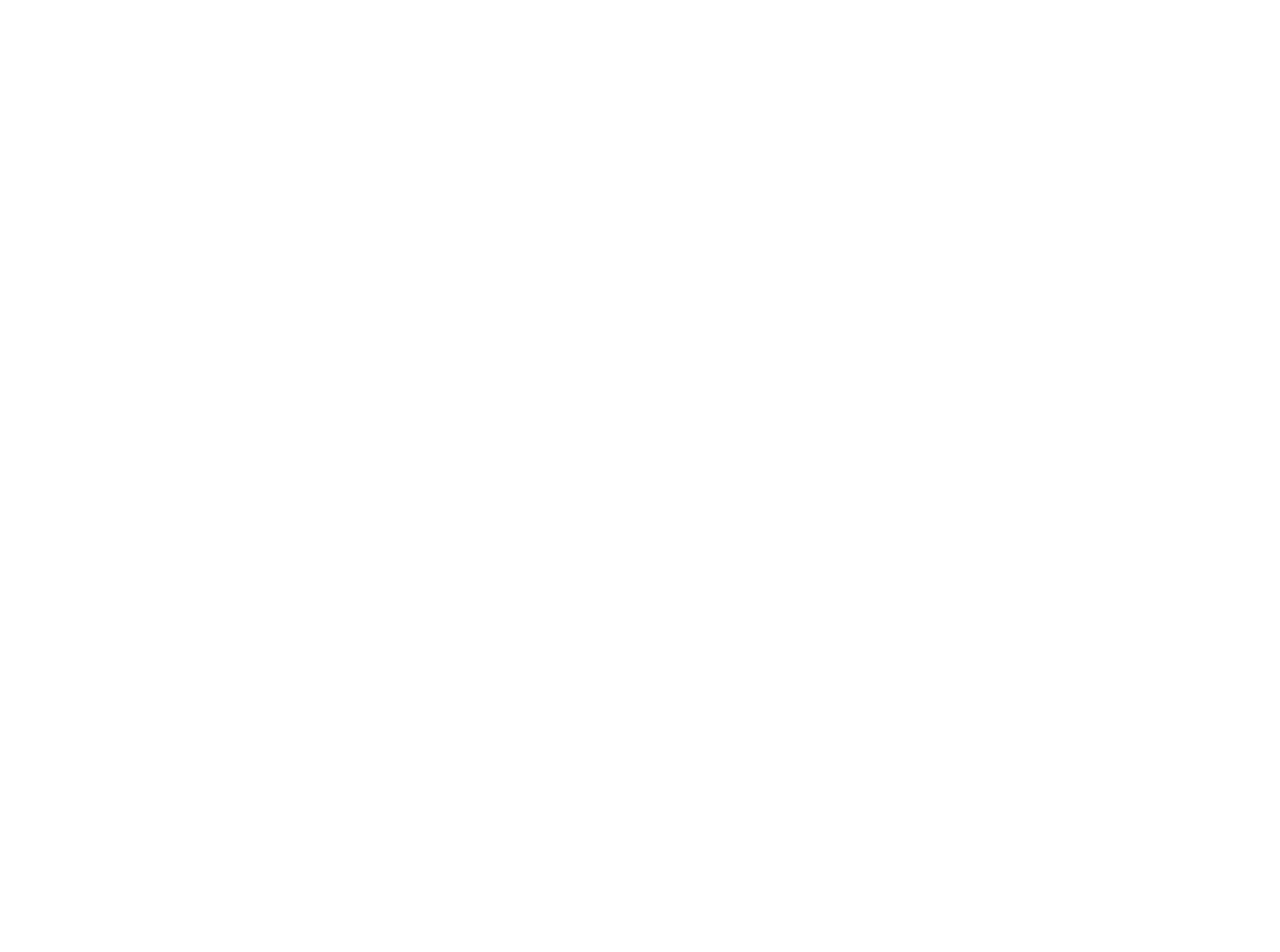
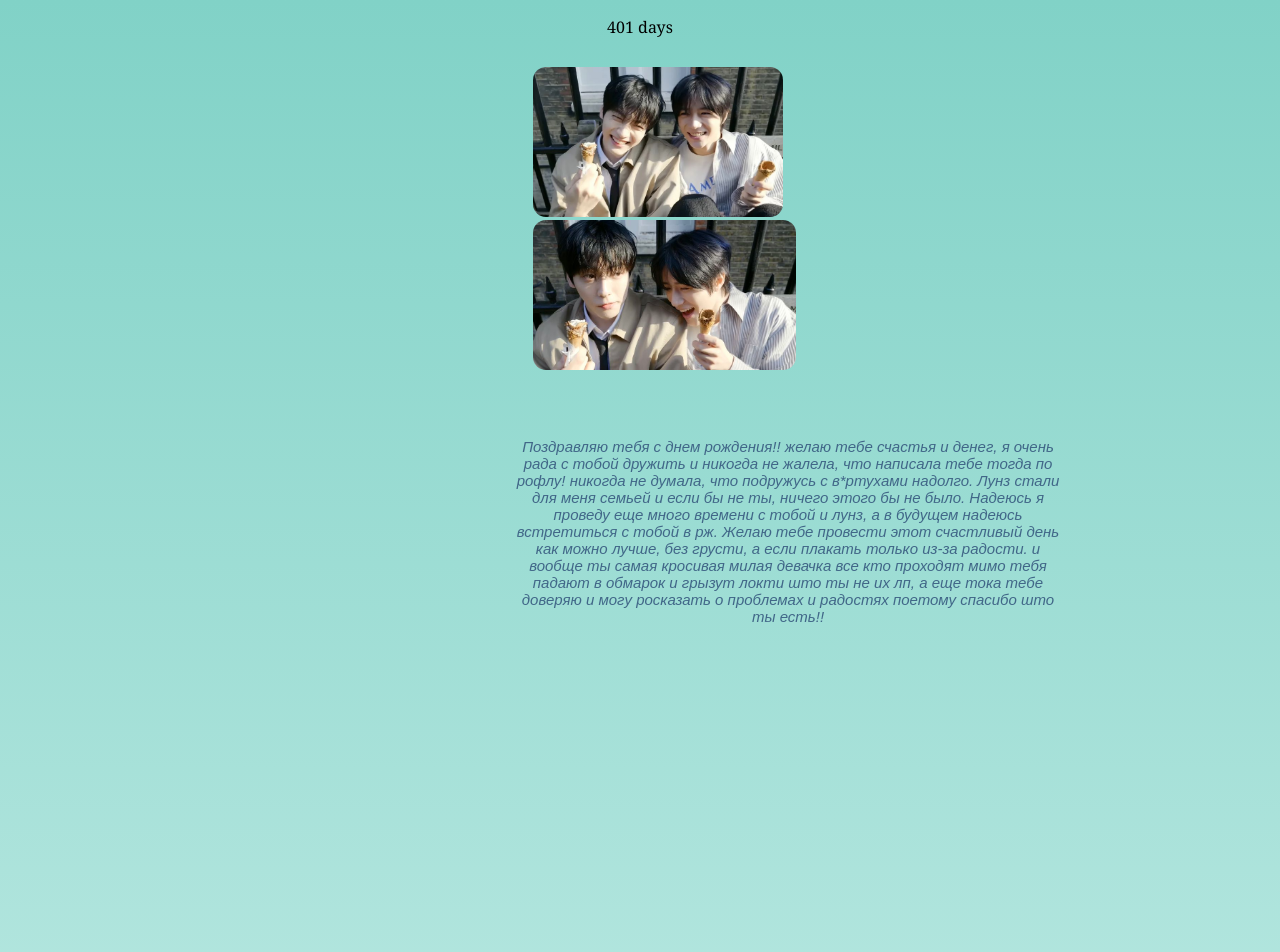
Before and after one commit to chmff/chmff.github.io, a plain HTML site: page pismo.html in a window 1280 px wide. Shown: the top 952 px of the page. Before the commit the page ends 800 px from the top, so only its background shows below. Drawn offline with Linux system fonts and the light colour scheme.

Commit message:
Add files via upload

```diff
--- a/pismo.html
+++ b/pismo.html
@@ -4,8 +4,14 @@
     <meta charset="UTF-8">
     <meta name="viewport" content="width=device-width, initial-scale=1.0">
     <title>Document</title>
+    <link rel="stylesheet" href="style.css">
 </head>
-<body>
-    <audio src=""; src="ILLIT_-_Magnetic_(SkySound.cc).mp3" autoplay></audio>
+<body style="background-image: linear-gradient(#81D2C7, #D2F2ED);">
+
+    <div class="pismoh"><audio src="NewJeans_-_Cookie_(SkySound.cc).mp3"; src="ILLIT_-_Magnetic_(SkySound.cc).mp3" autoplay></audio>
+   <p class="day">401 days</p>
+   <img src="d2f.jpg" alt="" class="im1">
+   <img src="7374.jpg" class="im2">
+        <p class="pismo">Поздравляю тебя с днем рождения!! желаю тебе счастья и денег, я очень рада с тобой дружить и никогда не жалела, что написала тебе тогда по рофлу! никогда не думала, что подружусь с в*ртухами надолго. Лунз стали для меня семьей и если бы не ты, ничего этого бы не было. Надеюсь я проведу еще много времени с тобой и лунз, а в будущем надеюсь встретиться с тобой в рж. Желаю тебе провести этот счастливый день как можно лучше, без грусти, а если плакать только из-за радости. и вообще ты самая кросивая милая девачка все кто проходят мимо тебя падают в обмарок и грызут локти што ты не их лп, а еще тока тебе доверяю и могу росказать о проблемах и радостях поетому спасибо што ты есть!! </p></div>
 </body>
 </html>
--- a/style.css
+++ b/style.css
@@ -241,3 +241,47 @@
   width: 100%;
   position: absolute;
 }
+.pismo {
+  font-family: fantasy;
+  font-size: 15px;
+  text-align: center;
+  min-height: 100vh;
+  color: #416788;
+  width: 70vh;
+  margin: 400px 500px;
+  display: block;
+  font-style: italic;
+}
+.day {
+  font-family: Georgia, 'Times New Roman', Times, serif;
+text-align: center;
+}
+.im1 {
+  display: block;
+  margin: 1% 41%;
+  position: absolute;
+  border-radius: 13px;
+  height: 150px;
+  width: auto;
+}
+.im2 {
+  display: block;
+  margin: 13% 41%;
+  position: absolute;
+  border-radius: 13px;
+  height: 150px;
+  width: auto;
+}
+.nadp {
+  font-family: Georgia, 'Times New Roman', Times, serif;
+}
+.cif1 {
+  font-family: Georgia, 'Times New Roman', Times, serif;
+  margin: 1% 10%;
+  display: block;
+  position: absolute;
+}
+.cif2 {
+  font-family: Georgia, 'Times New Roman', Times, serif;
+  margin: 1% 5%;
+}
```
Also changed, not shown: albom.html (+20 -0 lines), glav.html (+5 -2 lines), 7374.jpg (added), d2f.jpg (added).
